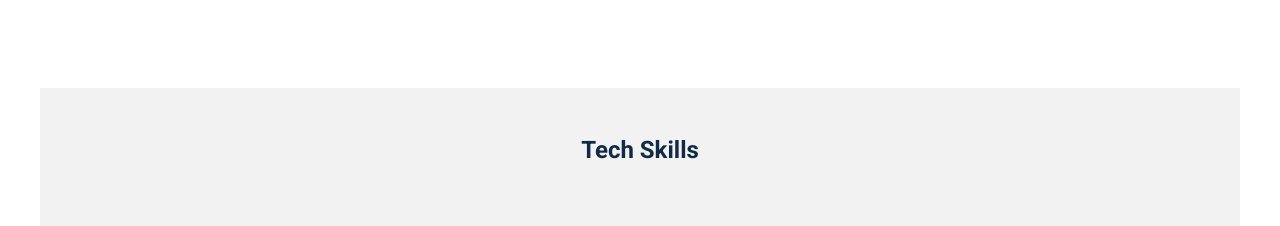
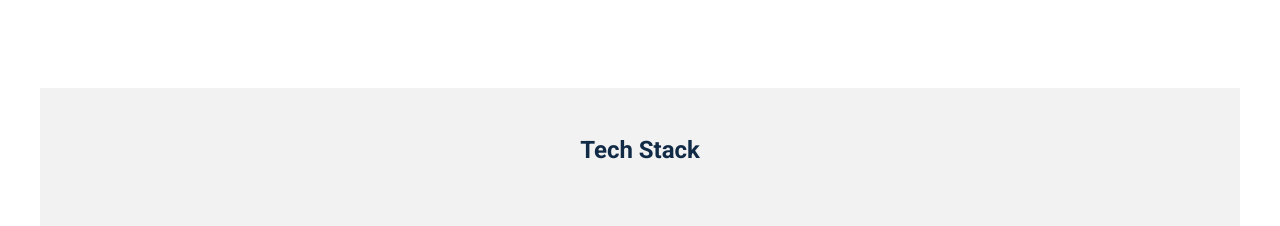
Before and after one commit to akiko-luka/akiko-portfolio, a React (Vite) app: page / in a window 1280 px wide. Shown: the part 1300-1526 px from the top of the page. Built offline with nearby package versions, Linux system fonts and the light colour scheme.

Commit message:
edit readme

```diff
--- a/package.json
+++ b/package.json
@@ -12,6 +12,7 @@
   "dependencies": {
     "react": "^18.2.0",
     "react-dom": "^18.2.0",
+    "react-icons": "^5.0.1",
     "react-router-dom": "^6.22.2"
   },
   "devDependencies": {
--- a/src/components/Skills/Skills.jsx
+++ b/src/components/Skills/Skills.jsx
@@ -4,7 +4,7 @@ const Skills = () => {
   return (
     <>
       <section className="skills__container">
-        <h2 className="skills__heading">Tech Skills</h2>
+        <h2 className="skills__heading">Tech Stack</h2>
         <div className="skills__content">
           <div class="skills__text">
             <div className="card1"></div>
```
Also changed, not shown: src/components/Skills/SkillsCard.jsx (added, +9 -0 lines), src/components/Skills/SkillsCard.css (added), 2 other files (tests, documents, lock files or other folders).
